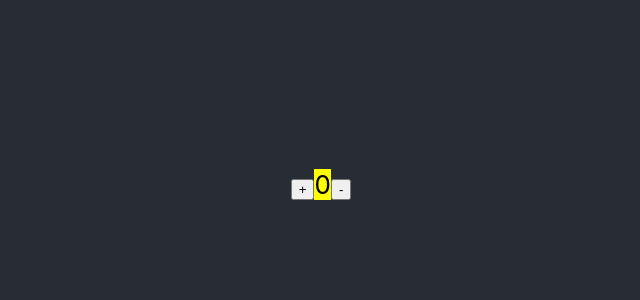
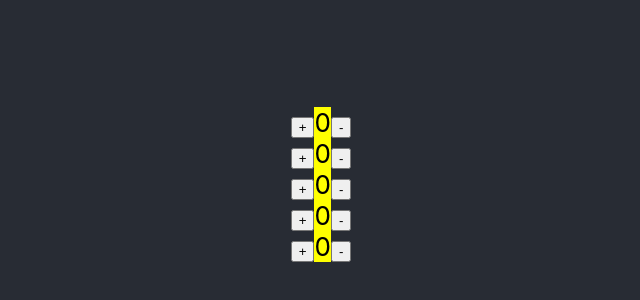
Before and after one commit to haohao6683/React-Counter, a React (Create React App) app: page / in a window 1280 px wide. Shown: the part 216-516 px from the top of the page, without its empty margins (319-959 px from the left). Built offline with nearby package versions, Linux system fonts and the light colour scheme.

Commit message:
[react-counter][Draymond] Refactor: Refactor the function App() after adding the CountersGroup

```diff
--- a/src/App.js
+++ b/src/App.js
@@ -1,13 +1,13 @@
 import React from 'react';
 import logo from './logo.svg';
 import './App.css';
-import Counter from './components/Counter/index'
+import CountersGroup from './components/CountersGroup';
 
 function App() {
   return (
     <div className="App">
       <header className="App-header">
-        <Counter />
+        <CountersGroup />
       </header>
     </div>
   );
```
